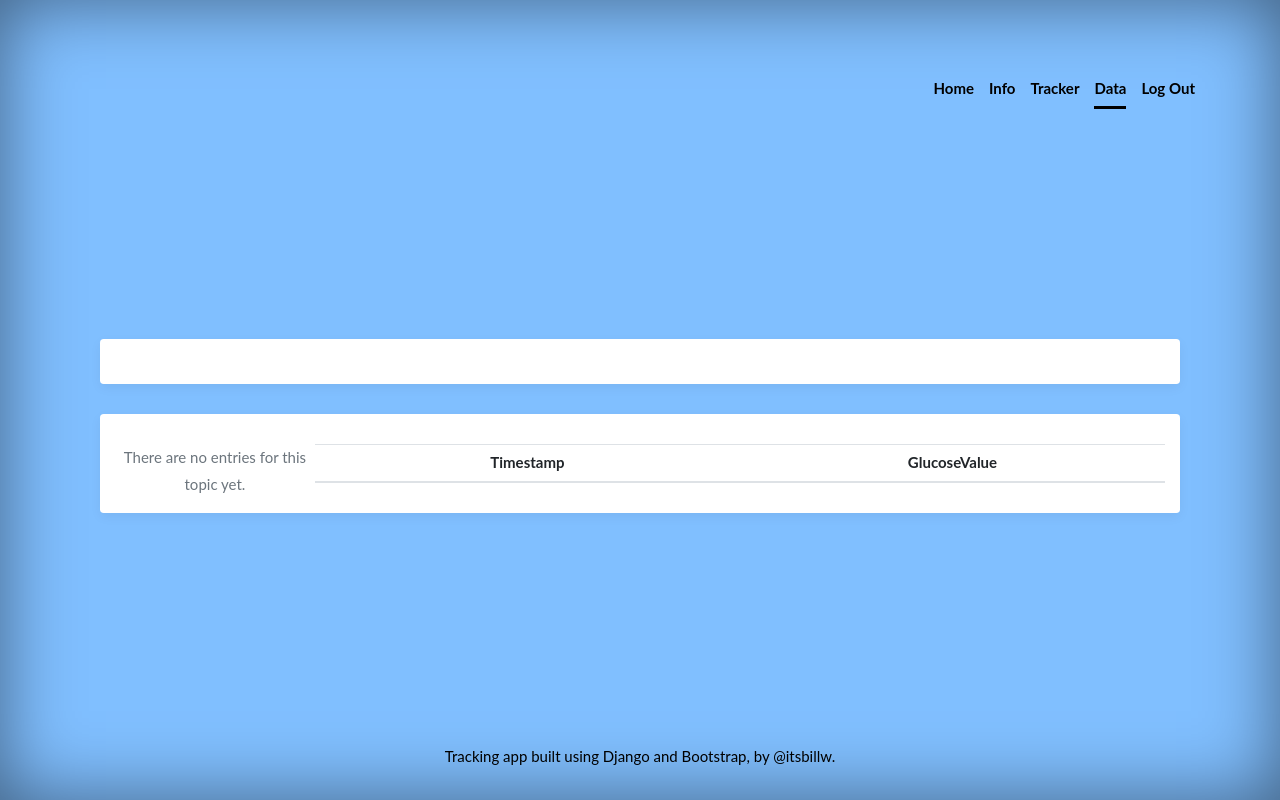
After one commit to itsbillw/diabetes_app, a Django app: template data/templates/data/cgms_data.html in a window 1280 px wide. The commit adds this page. Run offline with Django 3.2, Linux system fonts and the light colour scheme; the template is opened without the code that fills it, so the values that code supplies are empty; parts of the project's set-up code (start-up, migrations or seed data) failed here and were passed over; some libraries are stand-ins or nearby versions.

Commit message:
Update and CGMS upload.

```diff
--- /dev/null
+++ b/data/templates/data/cgms_data.html
@@ -0,0 +1,38 @@
+{% extends "data/base.html" %}
+{% load bootstrap4 %}
+
+{% block content %}
+<main role="main" class="container">
+    <div class="my-3 p-3 bg-white rounded box-shadow">
+        <div class="media text-muted pt-3">
+            <table>
+            {{ entries | safe }}
+            </table>
+        </div>
+    </div>
+</main>
+<main role="main" class="container">
+    <div class="my-3 p-3 bg-white rounded box-shadow">
+        <div class="media text-muted pt-3">
+            <p class="media-body pb-3 mb-0 small lh-125 border-bottom border-gray">
+                <table class="table table-sm table-striped">
+                    <thead>
+                        <tr>
+                            <th style="width: 12.5%">Timestamp</th>
+                            <th style="width: 12.5%">GlucoseValue</th>
+                        </tr>
+                    </thead>
+                    <tbody>
+                        {% for entry in entries %}
+                        <tr>
+                            <td>{{ entry.Timestamp }}</td>
+                            <td>{{ entry.GlucoseValue }}</td>
+                        </tr>
+                        {% empty %} There are no entries for this topic yet. {% endfor %}
+                    </tbody>
+                </table>
+            </p>
+        </div>
+    </div>
+</main>
+{% endblock content %}
--- a/diabetes_app/templates/diabetes_app/500.html
+++ b/diabetes_app/templates/diabetes_app/500.html
@@ -4,5 +4,6 @@
 {% block header %}
     <div class="container" style="margin-top:30px">
         <h2>There has been an internal error. (500)</h2>
+        <h2>balls :(</h2>
     </div>
 {% endblock header %}
--- a/diabetes_app/templates/diabetes_app/index.html
+++ b/diabetes_app/templates/diabetes_app/index.html
@@ -13,7 +13,7 @@
     <h1 class="cover-heading">Diabetes app</h1>
     <p class="lead">Take control and track blood sugars to try make diabetes suck a little less.</p>
     <p class="lead">
-        <a href="{% url 'tracker:index' %}" class="btn btn-lg btn-secondary">Tracker</a>
+        <a href="{% url 'tracker:index' %}" class="btn btn-lg btn-primary">Tracker</a>
     </p>
 </main>
 {% endblock %}
--- a/tracker/templates/tracker/edit_entry.html
+++ b/tracker/templates/tracker/edit_entry.html
@@ -13,8 +13,8 @@
                     {{ form.as_table }}
                  </tbody>
              </table>
-            <button name="submit">save changes</button>
-            <a href="{% url 'tracker:topic' topic.id %}">cancel</a>
+            <button class="btn btn-primary" name="submit">save changes</button>
+            <a class="btn btn-primary" href="{% url 'tracker:topic' topic.id %}">cancel</a>
         </form>
     </div>
 </div>
--- a/tracker/templates/tracker/new_entry.html
+++ b/tracker/templates/tracker/new_entry.html
@@ -18,8 +18,8 @@
                     {{ form.as_table }}
                  </tbody>
              </table>
-            <button name='submit'>add entry</button>
-            <a href="{% url 'tracker:topic' topic.id %}">cancel</a>
+            <button class="btn btn-primary" name='submit'>add entry</button>
+            <a class="btn btn-primary" href="{% url 'tracker:topic' topic.id %}">cancel</a>
         </form>
     </div>
 </div>
--- a/tracker/templates/tracker/topic.html
+++ b/tracker/templates/tracker/topic.html
@@ -10,6 +10,9 @@
         </div>
     </div>
     <div class="my-3 p-3 bg-white rounded box-shadow">
+        <div class="container">
+            <a class="btn btn-primary" href="{% url 'tracker:new_entry' topic.id %}">Add new entry</a>
+        </div>
         <div class="media text-muted pt-3">
             <p class="media-body pb-3 mb-0 small lh-125 border-bottom border-gray">
                 <table class="table table-sm table-striped">
@@ -35,7 +38,7 @@
                             <td>{{ entry.insulin_type }}</td>
                             <td>{{ entry.event_type }}</td>
                             <td>{{ entry.text }}</td>
-                            <td><a href="{% url 'tracker:edit_entry' entry.id %}">edit</a></td>
+                            <td><a class="btn btn-sm btn-primary" href="{% url 'tracker:edit_entry' entry.id %}">edit</a></td>
                         </tr>
                         {% empty %} There are no entries for this topic yet. {% endfor %}
                     </tbody>
```
